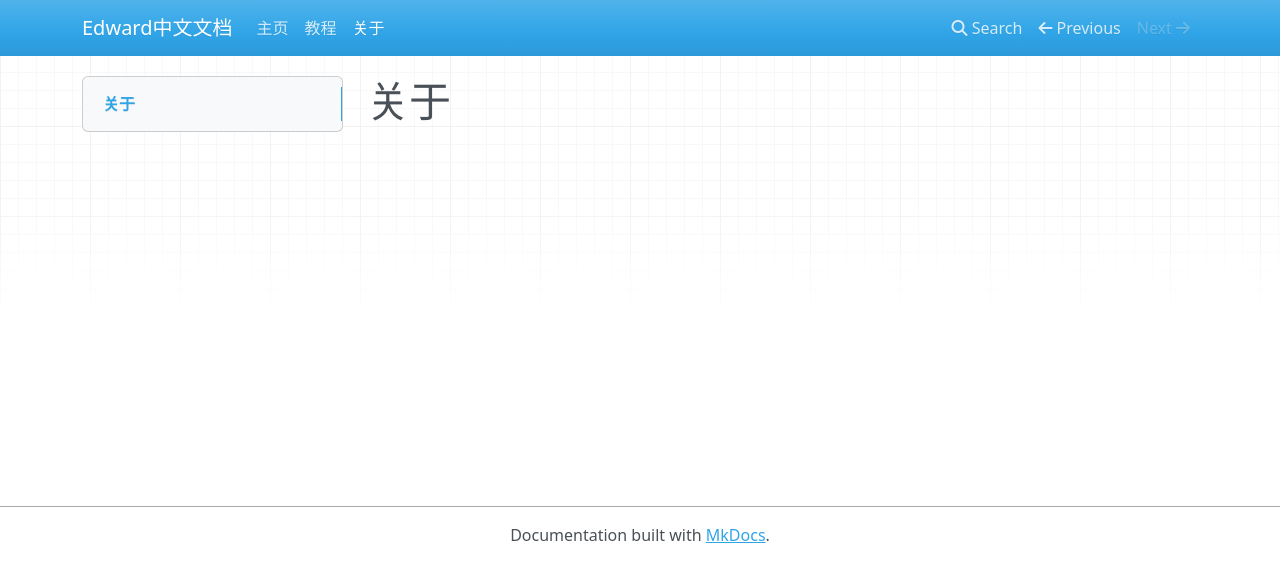
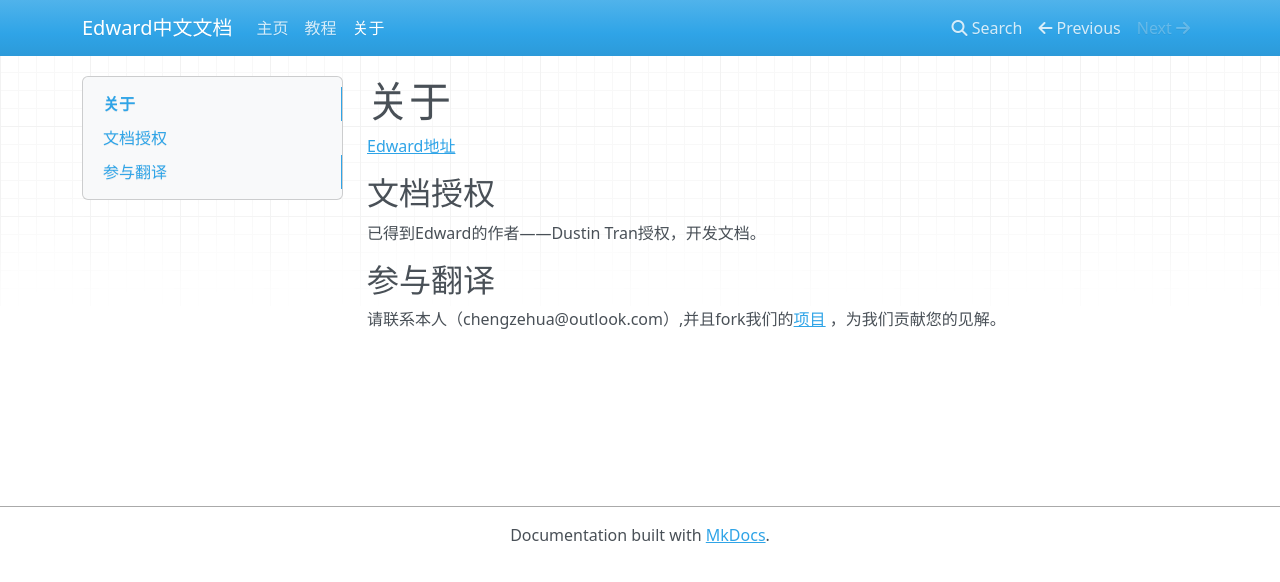
Before and after one commit to limberc/Ed-cn, an MkDocs documentation site: the page built from docs/about.md, in a window 1280 px wide. Shown: the top 582 px of the page. Built offline with MkDocs 1.6.1, drawn with Linux system fonts in a browser that asks for light colours; nearby versions of some CDN libraries; old or Windows-style settings are respelled for this version of MkDocs.

Commit message:
Update about

```diff
--- a/docs/about.md
+++ b/docs/about.md
@@ -1 +1,11 @@
 # 关于
+
+[Edward地址](http://edwardlib.org/)
+
+## 文档授权
+
+已得到Edward的作者——Dustin Tran授权，开发文档。
+
+## 参与翻译
+
+请联系本人（chengzehua@outlook.com）,并且fork我们的[项目](https://github.com/LimberenceCheng/Ed-cn) ，为我们贡献您的见解。
--- a/mkdocs.yml
+++ b/mkdocs.yml
@@ -3,5 +3,4 @@ pages:
     - 主页: index.md
     - 教程: 'Tutorials/tutorials.md'
     - 关于: about.md
-
 site_author: ZehuaCheng
```
